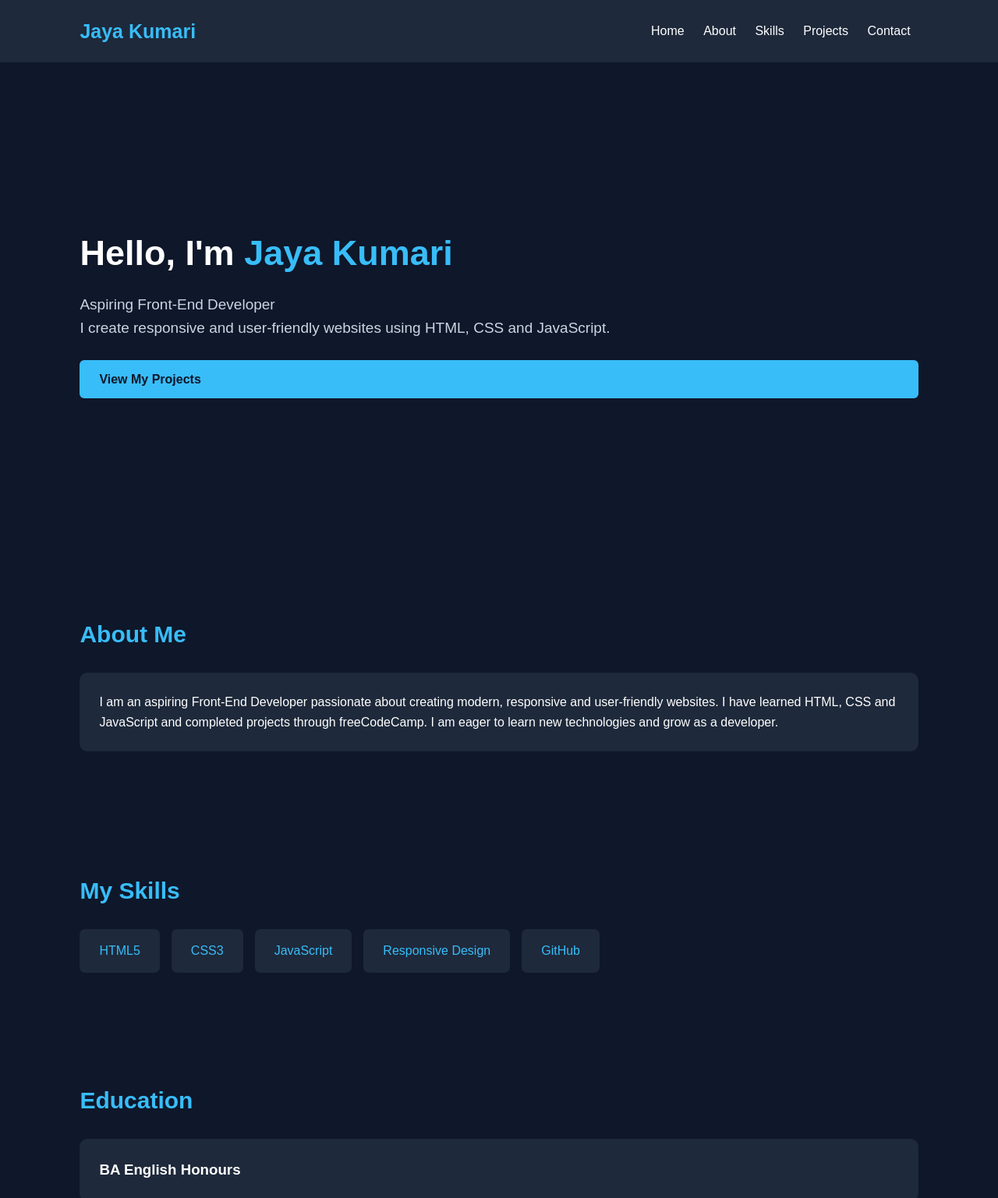
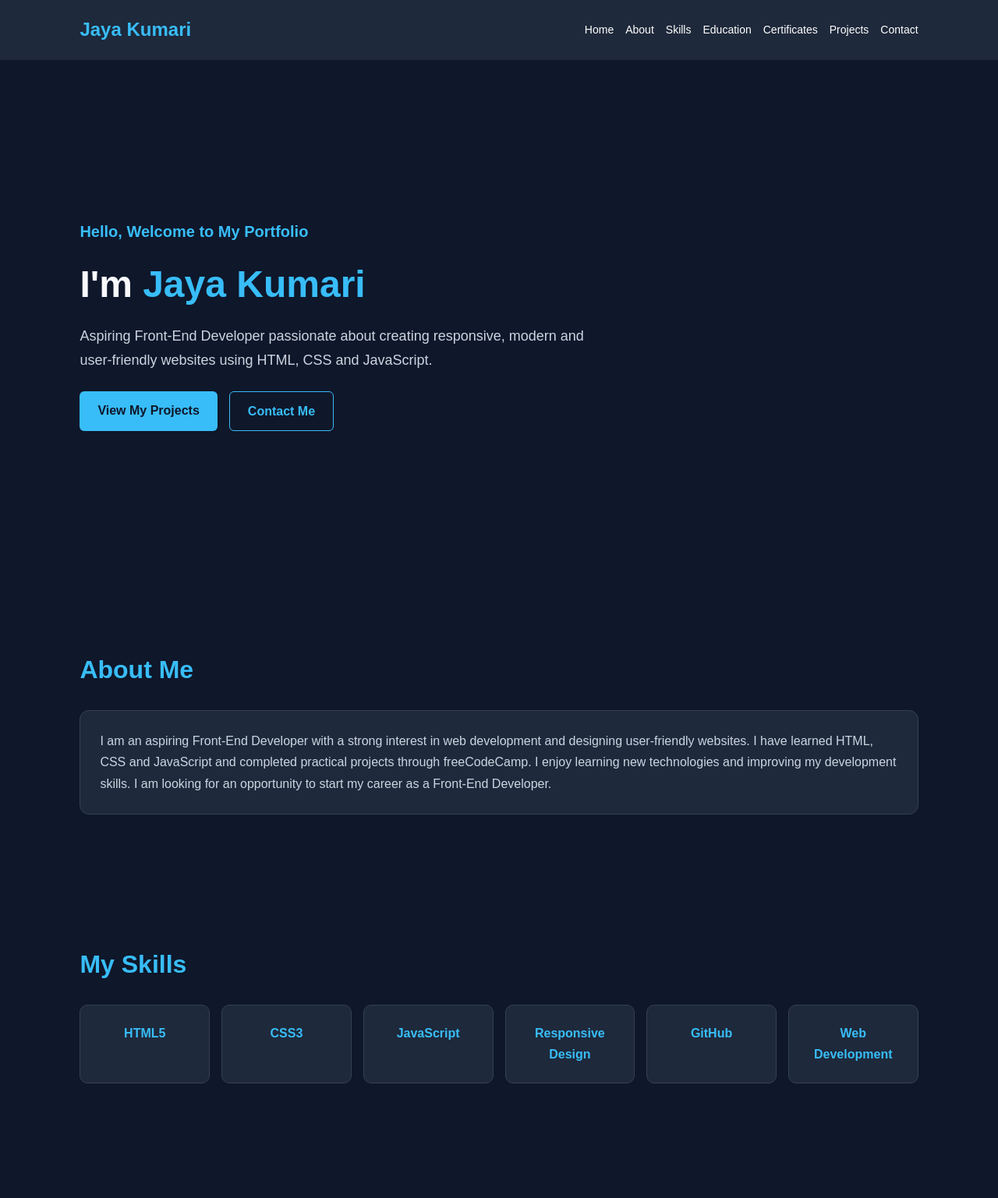
Before and after one commit to jaya-frontend/jaya-portfolio, a plain HTML site: page index.html in a window 1280 px wide. Shown: the top 1537 px of the page at 78% size. Drawn offline with Linux system fonts and the light colour scheme.

Commit message:
Improve portfolio design

```diff
--- a/index.html
+++ b/index.html
@@ -3,6 +3,7 @@
 <head>
 <meta charset="UTF-8">
 <meta name="viewport" content="width=device-width, initial-scale=1.0">
+
 <title>Jaya Kumari | Front-End Developer</title>
 
 <style>
@@ -16,29 +17,38 @@
 body {
     font-family: Arial, sans-serif;
     background: #0f172a;
-    color: white;
-    line-height: 1.6;
+    color: #f8fafc;
+    line-height: 1.7;
 }
 
 header {
     background: #1e293b;
-    padding: 20px 8%;
+    padding: 18px 8%;
     display: flex;
     justify-content: space-between;
     align-items: center;
     flex-wrap: wrap;
+    position: sticky;
+    top: 0;
+    z-index: 100;
 }
 
 .logo {
     color: #38bdf8;
-    font-size: 25px;
+    font-size: 24px;
     font-weight: bold;
+}
+
+nav {
+    display: flex;
+    flex-wrap: wrap;
+    gap: 15px;
 }
 
 nav a {
     color: white;
     text-decoration: none;
-    margin: 10px;
+    font-size: 14px;
 }
 
 nav a:hover {
@@ -46,19 +56,24 @@ nav a:hover {
 }
 
 section {
-    padding: 70px 8%;
+    padding: 75px 8%;
 }
 
 .home {
-    min-height: 80vh;
+    min-height: 85vh;
     display: flex;
     flex-direction: column;
     justify-content: center;
 }
 
+.home h3 {
+    color: #38bdf8;
+    font-size: 20px;
+}
+
 .home h1 {
-    font-size: 45px;
-    margin-bottom: 15px;
+    font-size: 48px;
+    margin: 10px 0;
 }
 
 .home h1 span {
@@ -66,59 +81,90 @@ section {
 }
 
 .home p {
-    font-size: 19px;
     color: #cbd5e1;
+    max-width: 650px;
+    font-size: 18px;
+}
+
+.buttons {
+    margin-top: 25px;
+    display: flex;
+    flex-wrap: wrap;
+    gap: 15px;
 }
 
 .btn {
     display: inline-block;
+    padding: 11px 23px;
     background: #38bdf8;
     color: #0f172a;
-    padding: 12px 25px;
-    margin-top: 25px;
     border-radius: 6px;
     text-decoration: none;
     font-weight: bold;
 }
 
+.btn:hover {
+    background: white;
+}
+
+.btn-outline {
+    border: 1px solid #38bdf8;
+    color: #38bdf8;
+    background: transparent;
+}
+
 h2 {
+    font-size: 32px;
     color: #38bdf8;
-    font-size: 30px;
     margin-bottom: 25px;
 }
 
 .card {
     background: #1e293b;
     padding: 25px;
-    border-radius: 10px;
+    border-radius: 12px;
     margin: 15px 0;
+    border: 1px solid #334155;
+}
+
+.card h3 {
+    color: #38bdf8;
+    margin-bottom: 10px;
+}
+
+.card p {
+    color: #cbd5e1;
 }
 
 .skills {
-    display: flex;
-    flex-wrap: wrap;
+    display: grid;
+    grid-template-columns: repeat(auto-fit, minmax(140px, 1fr));
     gap: 15px;
 }
 
-.skills span {
+.skill {
     background: #1e293b;
-    padding: 15px 25px;
-    border-radius: 7px;
+    padding: 22px;
+    text-align: center;
+    border-radius: 10px;
     color: #38bdf8;
+    font-weight: bold;
+    border: 1px solid #334155;
 }
 
 .card a {
     color: #38bdf8;
+    text-decoration: none;
 }
 
-#contact a {
-    color: #38bdf8;
+.card a:hover {
+    text-decoration: underline;
 }
 
 footer {
+    background: #1e293b;
     text-align: center;
     padding: 25px;
-    background: #1e293b;
     color: #cbd5e1;
 }
 
@@ -128,13 +174,17 @@ footer {
         gap: 15px;
     }
 
-    nav a {
-        margin: 5px;
-        font-size: 14px;
+    nav {
+        justify-content: center;
+        gap: 12px;
     }
 
     .home h1 {
-        font-size: 34px;
+        font-size: 35px;
+    }
+
+    section {
+        padding: 55px 6%;
     }
 }
 </style>
@@ -144,94 +194,170 @@ footer {
 
 <header>
     <div class="logo">Jaya Kumari</div>
+
     <nav>
         <a href="#home">Home</a>
         <a href="#about">About</a>
         <a href="#skills">Skills</a>
+        <a href="#education">Education</a>
+        <a href="#certificates">Certificates</a>
         <a href="#projects">Projects</a>
         <a href="#contact">Contact</a>
     </nav>
 </header>
 
 <section class="home" id="home">
-    <h1>Hello, I'm <span>Jaya Kumari</span></h1>
-    <p>Aspiring Front-End Developer</p>
-    <p>I create responsive and user-friendly websites using HTML, CSS and JavaScript.</p>
-    <a href="#projects" class="btn">View My Projects</a>
+
+    <h3>Hello, Welcome to My Portfolio</h3>
+
+    <h1>I'm <span>Jaya Kumari</span></h1>
+
+    <p>
+        Aspiring Front-End Developer passionate about
+        creating responsive, modern and user-friendly websites
+        using HTML, CSS and JavaScript.
+    </p>
+
+    <div class="buttons">
+        <a href="#projects" class="btn">View My Projects</a>
+        <a href="#contact" class="btn btn-outline">Contact Me</a>
+    </div>
+
 </section>
 
 <section id="about">
+
     <h2>About Me</h2>
+
     <div class="card">
         <p>
-            I am an aspiring Front-End Developer passionate about
-            creating modern, responsive and user-friendly websites.
+            I am an aspiring Front-End Developer with a strong
+            interest in web development and designing user-friendly
+            websites.
+
             I have learned HTML, CSS and JavaScript and completed
-            projects through freeCodeCamp.
-            I am eager to learn new technologies and grow as a developer.
+            practical projects through freeCodeCamp.
+
+            I enjoy learning new technologies and improving
+            my development skills. I am looking for an opportunity
+            to start my career as a Front-End Developer.
         </p>
     </div>
+
 </section>
 
 <section id="skills">
+
     <h2>My Skills</h2>
+
     <div class="skills">
-        <span>HTML5</span>
-        <span>CSS3</span>
-        <span>JavaScript</span>
-        <span>Responsive Design</span>
-        <span>GitHub</span>
+        <div class="skill">HTML5</div>
+        <div class="skill">CSS3</div>
+        <div class="skill">JavaScript</div>
+        <div class="skill">Responsive Design</div>
+        <div class="skill">GitHub</div>
+        <div class="skill">Web Development</div>
     </div>
+
 </section>
 
 <section id="education">
+
     <h2>Education</h2>
+
     <div class="card">
         <h3>BA English Honours</h3>
     </div>
+
     <div class="card">
         <h3>ADCA</h3>
         <p>Percentage: 80.5%</p>
     </div>
+
 </section>
 
 <section id="certificates">
+
     <h2>My Certifications</h2>
+
     <div class="card">
-        <p>Responsive Web Design Developer Certification - freeCodeCamp</p>
+        <h3>Responsive Web Design</h3>
+        <p>freeCodeCamp Developer Certification</p>
+        <a href="https://www.freecodecamp.org/certification/fcc-807aca3e-9a36-4fa2-be63-25332fe92f47/responsive-web-design-v9" target="_blank">
+            Verify Certificate
+        </a>
     </div>
+
     <div class="card">
-        <p>Legacy Responsive Web Design V8 - freeCodeCamp</p>
+        <h3>Legacy Responsive Web Design V8</h3>
+        <p>freeCodeCamp Developer Certification</p>
+        <a href="https://www.freecodecamp.org/certification/fcc-807aca3e-9a36-4fa2-be63-25332fe92f47/responsive-web-design" target="_blank">
+            Verify Certificate
+        </a>
     </div>
+
     <div class="card">
-        <p>JavaScript Developer Certification - freeCodeCamp</p>
+        <h3>JavaScript Developer</h3>
+        <p>freeCodeCamp Developer Certification</p>
+        <a href="https://www.freecodecamp.org/certification/fcc-807aca3e-9a36-4fa2-be63-25332fe92f47/javascript-v9" target="_blank">
+            Verify Certificate
+        </a>
     </div>
+
 </section>
 
 <section id="projects">
+
     <h2>My Projects</h2>
+
     <div class="card">
         <h3>Survey Form</h3>
-        <p>A responsive survey form built using HTML and CSS.</p>
-        <a href="https://jaya-frontend.github.io/survey--form/"
-        target="_blank">View Live Project</a>
+
+        <p>
+            A responsive Survey Form project created using
+            HTML and CSS through freeCodeCamp.
+        </p>
+
+        <div class="buttons">
+            <a class="btn" href="https://jaya-frontend.github.io/survey--form/" target="_blank">
+                Live Demo
+            </a>
+
+            <a class="btn btn-outline" href="https://github.com/jaya-frontend/survey--form" target="_blank">
+                GitHub Code
+            </a>
+        </div>
     </div>
+
 </section>
 
 <section id="contact">
+
     <h2>Contact Me</h2>
+
     <div class="card">
-        <p>Email: <a href="mailto:vandna04102001@gmail.com">
-        vandna04102001@gmail.com</a></p>
 
-        <p>GitHub:
-        <a href="https://github.com/jaya-frontend" target="_blank">
-        Visit My GitHub</a></p>
+        <p>
+            Email:
+            <a href="mailto:vandna04102001@gmail.com">
+                vandna04102001@gmail.com
+            </a>
+        </p>
+
+        <p>
+            GitHub:
+            <a href="https://github.com/jaya-frontend" target="_blank">
+                Visit My GitHub Profile
+            </a>
+        </p>
+
     </div>
+
 </section>
 
 <footer>
     <p>© 2026 Jaya Kumari | Front-End Developer</p>
+    <p>Designed and Built with HTML, CSS and JavaScript</p>
 </footer>
 
 </body>
```
